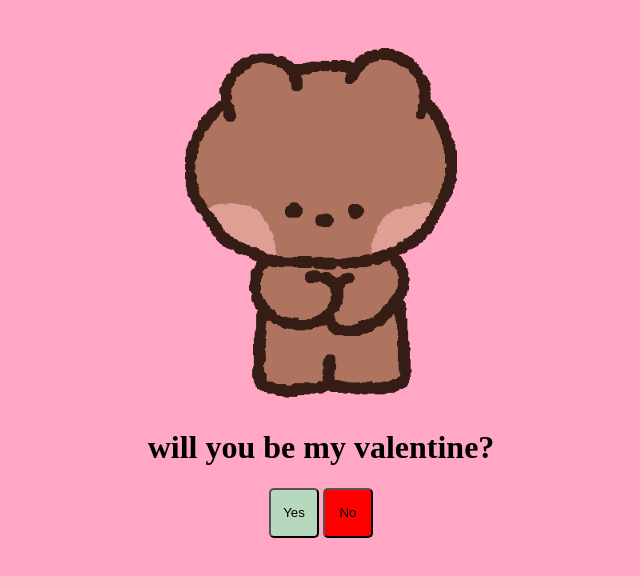
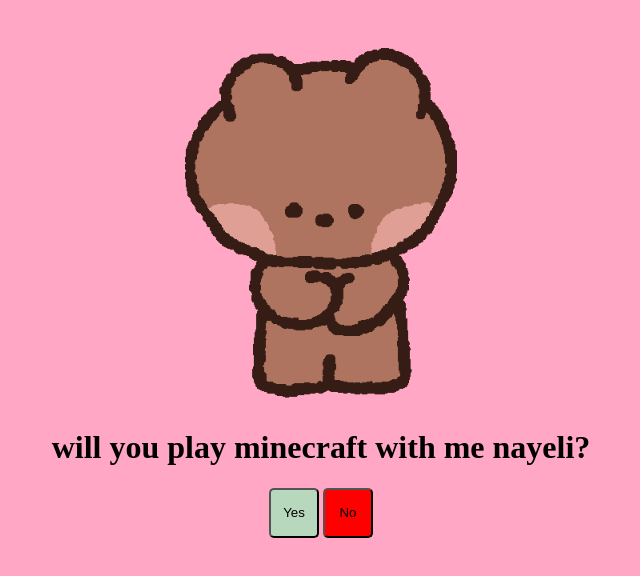
Before and after one commit to mwuffin/valentine, a plain HTML site: page index.html in a window 1280 px wide. Shown: the whole page, without its empty margins (319-959 px from the left). Drawn offline with Linux system fonts and the light colour scheme.

Commit message:
Update index.html

```diff
--- a/index.html
+++ b/index.html
@@ -4,7 +4,7 @@
             <div style="text-align: center;">
 
                 <img width="400" src="mochalove.gif">
-                <h1>will you be my valentine?</h1>
+                <h1>will you play minecraft with me nayeli?</h1>
                 <button id = "Yes" style="background-color:#b8d8be;height: 50px;width: 50px;border-radius: 5px;" onclick="die()">Yes</button>
                 <button id = "No" style="background-color: #ff0000;height: 50px;width: 50px;border-radius: 5px;" onclick="die2()">No</button>
             </div>
```
